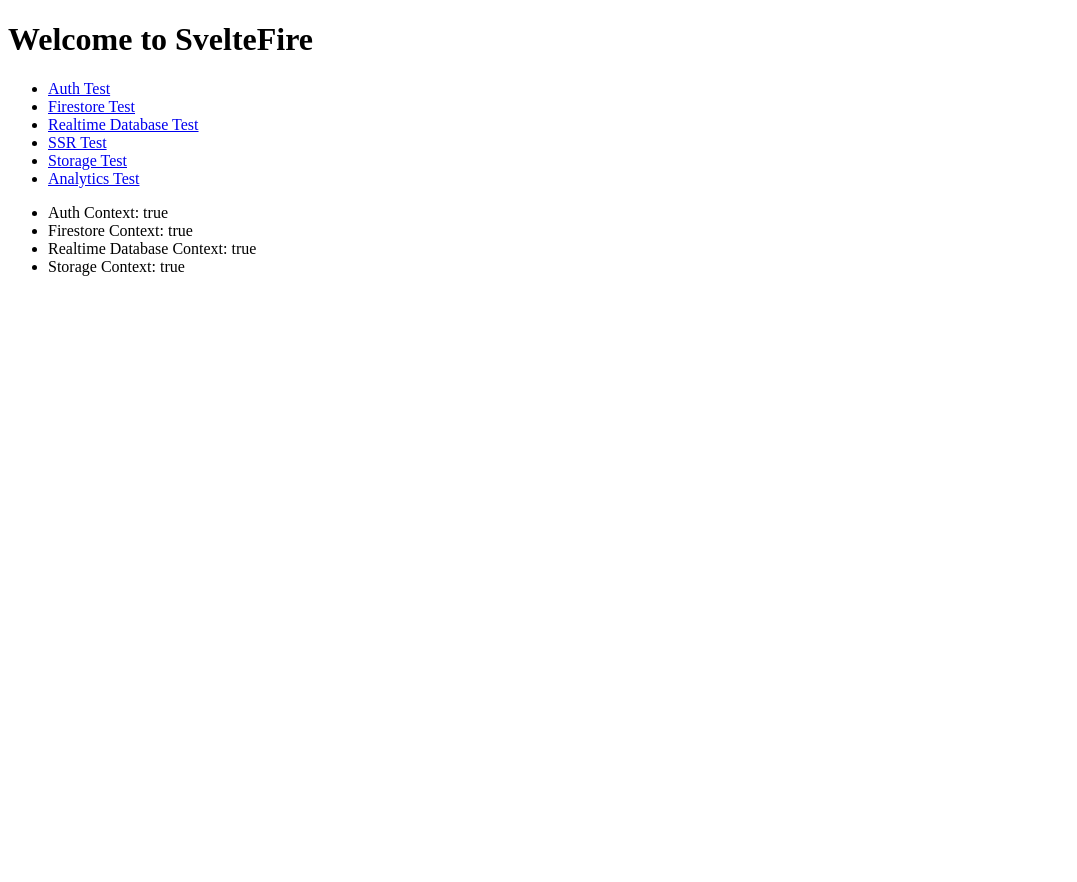
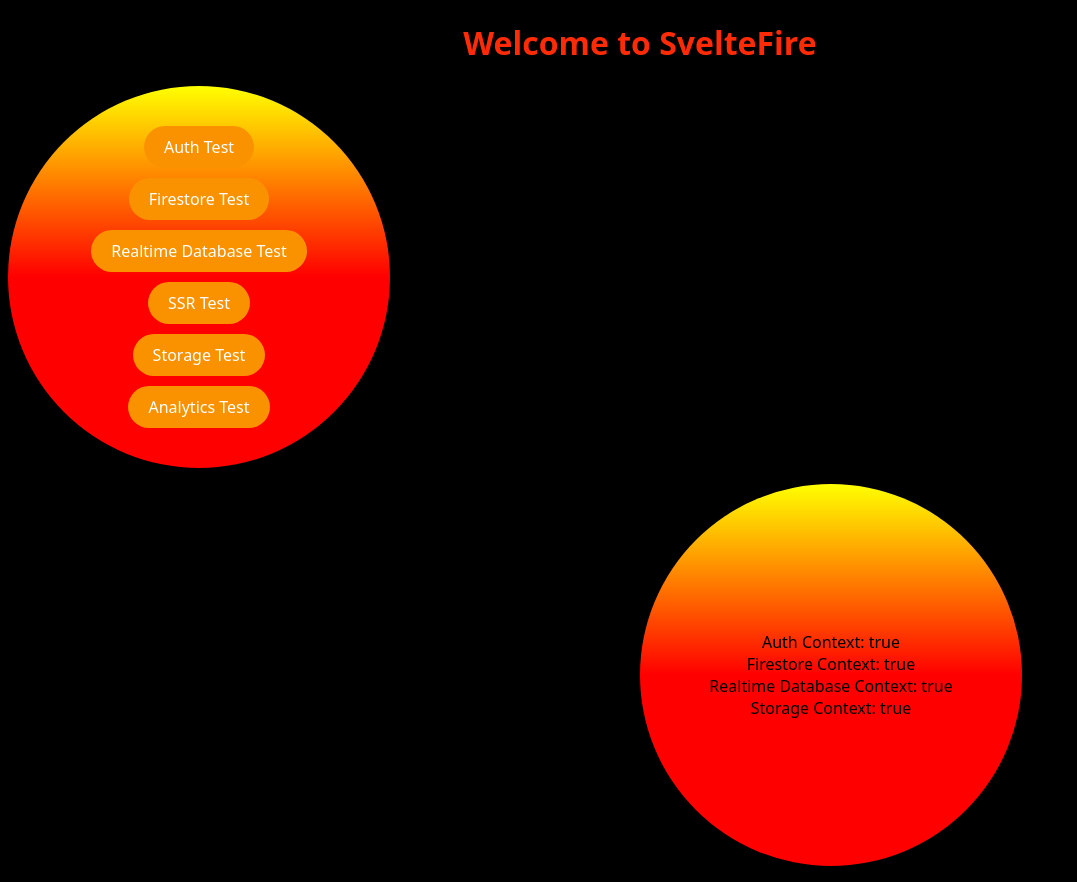
Before and after one commit to codediodeio/sveltefire, a Svelte app: page / in a window 1280 px wide. Shown: the whole page, without its empty margins (0-1077 px from the left). Before the commit the page ends 800 px from the top, so only its background shows below. Built offline with nearby package versions, Linux system fonts and the light colour scheme; some packages are replaced by stand-ins of ours; no server answers.

Commit message:
Make better ui for main page
adding style to src/routes/+page.svelte

```diff
--- a/src/routes/+layout.svelte
+++ b/src/routes/+layout.svelte
@@ -3,6 +3,15 @@
   import { db as firestore, auth, rtdb, storage, analytics } from "./firebase.js";
 </script>
 
+<svelte:head>
+  <style>
+    body {
+      background-color: #000000;
+      font-family: system-ui, sans-serif;
+    }
+  </style>
+</svelte:head>
+
 <FirebaseApp {auth} {firestore} {rtdb} {storage} {analytics}>
   <slot />
 </FirebaseApp>
--- a/src/routes/+page.svelte
+++ b/src/routes/+page.svelte
@@ -6,7 +6,7 @@
 
 <h1>Welcome to SvelteFire</h1>
 
-<ul>
+<ul class="left">
   <li><a href="/auth-test">Auth Test</a></li>
   <li><a href="/firestore-test">Firestore Test</a></li>
   <li><a href="/rtdb-test">Realtime Database Test</a></li>
@@ -14,9 +14,49 @@
   <li><a href="/storage-test">Storage Test</a></li>
   <li><a href="/analytics-test">Analytics Test</a></li>
 </ul>
-<ul>
+<ul class="right">
   <li data-testid="auth">Auth Context: {!!ctx.auth}</li>
   <li data-testid="firestore">Firestore Context: {!!ctx.firestore}</li>
   <li data-testid="rtdb">Realtime Database Context: {!!ctx.rtdb}</li>
   <li data-testid="storage">Storage Context: {!!ctx.storage}</li>
 </ul>
+
+<style>
+  h1 {
+    color: #ff2b06;
+    text-align: center;
+  }
+  a {
+    display: inline-block;
+    border-radius: 25px;
+    background-color: #fa9200;
+    color: white;
+    padding: 10px 20px;
+    margin: 5px 0;
+    text-decoration: none;
+  }
+  a:hover {
+    background-color: #ff0606;
+    transition: 0.5s;
+  }
+  ul {
+    display: flex;
+    flex-direction: column;
+    justify-content: center;
+    list-style: none;
+    background-color: #f0f0f0;
+    padding: 1rem;
+    margin: 1rem auto;
+    border-radius: 10000px;
+    text-align: center;
+    width: 350px;
+    height: 350px;
+    background: linear-gradient(to top, red, red, yellow);
+  }
+  ul.left {
+    margin: 0%;
+  }
+  ul.right {
+    margin-left: 50%;
+  }
+</style>
```
Also changed, not shown: 1 other file.
